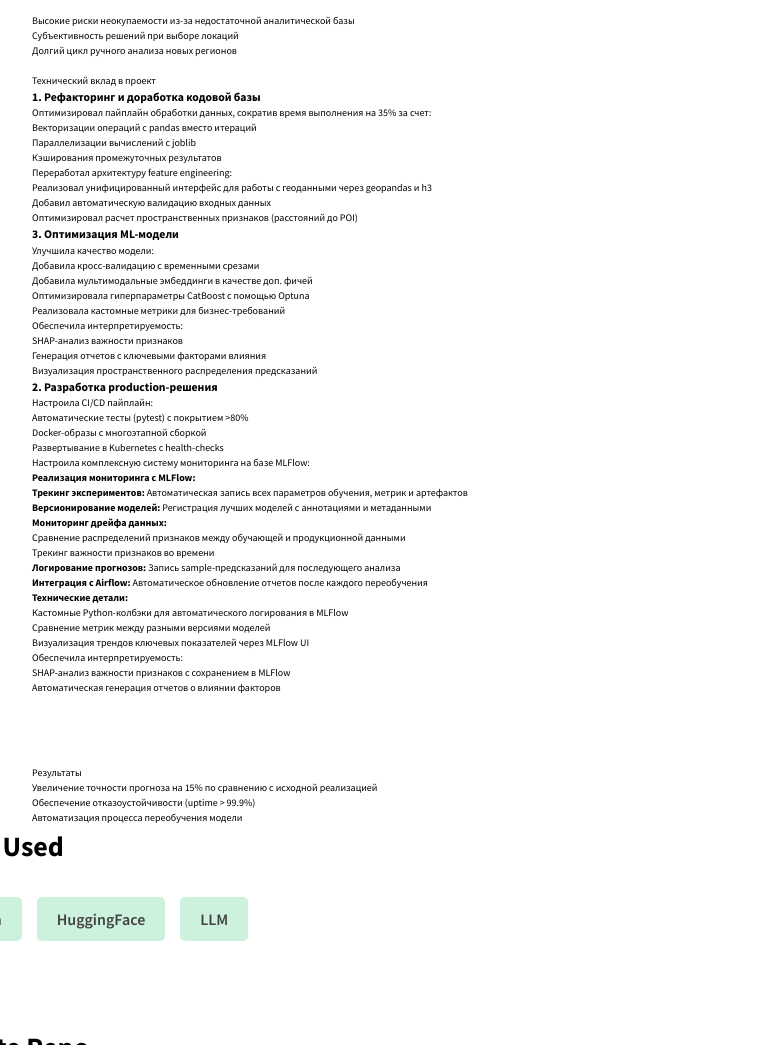
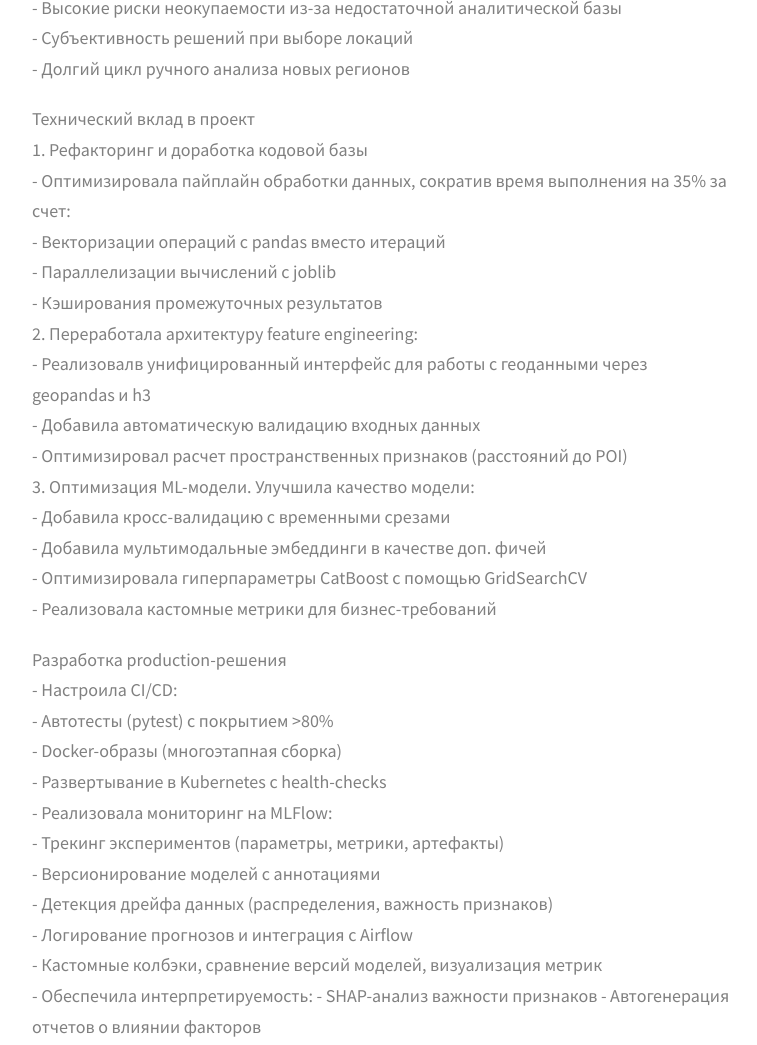
Before and after one commit to TanasevichPS/tapelich, a website: page job_sber.html in a window 1280 px wide. Shown: the part 10335-11380 px from the top of the page, without its empty margins (258-1015 px from the left). Drawn offline with Linux system fonts and the light colour scheme.

Commit message:
Update job_sber.html

```diff
--- a/job_sber.html
+++ b/job_sber.html
@@ -482,104 +482,54 @@
       Цель проекта - Создание production-системы для оценки привлекательности новых локаций для открытия
       точек присутствия компании с учетом региональных особенностей.   <br/>
       Бизнес-проблемы: <br/>
-            <li>Высокие риски неокупаемости из-за недостаточной аналитической базы</li>
-            <li>Субъективность решений при выборе локаций</li>
-            <li>Долгий цикл ручного анализа новых регионов</li>
-    <br/>
+            - Высокие риски неокупаемости из-за недостаточной аналитической базы  <br/>
+            - Субъективность решений при выборе локаций  <br/>
+            - Долгий цикл ручного анализа новых регионов    <br/>
+      </p>
+    <p class="project-details__desc-para">
     Технический вклад в проект<br/>
+    1. Рефакторинг и доработка кодовой базы  <br/>
+      - Оптимизировала пайплайн обработки данных, сократив время выполнения на 35% за счет: <br/>
+              - Векторизации операций с <code>pandas</code> вместо итераций<br/>
+              - Параллелизации вычислений с <code>joblib</code><br/>
+              - Кэширования промежуточных результатов <br/>
+    2. Переработала архитектуру feature engineering:<br/>
+     - Реализовалв унифицированный интерфейс для работы с геоданными через <code>geopandas</code> и <code>h3</code> <br/>
+       - Добавила автоматическую валидацию входных данных<br/>
+      - Оптимизировал расчет пространственных признаков (расстояний до POI)<br/>
+      3. Оптимизация ML-модели. Улучшила качество модели:<br/>
+      - Добавила кросс-валидацию с временными срезами<br/>
+      - Добавила мультимодальные эмбеддинги в качестве доп. фичей <br/>
+      - Оптимизировала гиперпараметры CatBoost с помощью GridSearchCV<br/>
+      - Реализовала кастомные метрики для бизнес-требований<br/>
 
-    <div class="contribution">
-        <h3>1. Рефакторинг и доработка кодовой базы</h3>
-        <ul>
-            <li>Оптимизировал пайплайн обработки данных, сократив время выполнения на 35% за счет:
-                <ul>
-                    <li>Векторизации операций с <code>pandas</code> вместо итераций</li>
-                    <li>Параллелизации вычислений с <code>joblib</code></li>
-                    <li>Кэширования промежуточных результатов</li>
-                </ul>
-            </li>
-            <li>Переработал архитектуру feature engineering:
-                <ul>
-                    <li>Реализовал унифицированный интерфейс для работы с геоданными через <code>geopandas</code> и <code>h3</code></li>
-                    <li>Добавил автоматическую валидацию входных данных</li>
-                    <li>Оптимизировал расчет пространственных признаков (расстояний до POI)</li>
-                </ul>
-            </li>
-        </ul>
-    </div>
+      </p>
+    <p class="project-details__desc-para">
+      Разработка production-решения <br/>
 
-    <div class="contribution">
-        <h3>3. Оптимизация ML-модели</h3>
-        <ul>
-            <li>Улучшила качество модели:
-                <ul>
-                    <li>Добавила кросс-валидацию с временными срезами</li>
-                    <li>Добавила мультимодальные эмбеддинги в качестве доп. фичей </li>
-                    <li>Оптимизировала гиперпараметры CatBoost с помощью Optuna</li>
-                    <li>Реализовала кастомные метрики для бизнес-требований</li>
-                </ul>
-            </li>
-            <li>Обеспечила интерпретируемость:
-                <ul>
-                    <li>SHAP-анализ важности признаков</li>
-                    <li>Генерация отчетов с ключевыми факторами влияния</li>
-                    <li>Визуализация пространственного распределения предсказаний</li>
-                </ul>
-            </li>
+      - Настроила CI/CD:  <br/>
+        - Автотесты (pytest) с покрытием >80%  <br/>
+        - Docker-образы (многоэтапная сборка)  <br/>
+        - Развертывание в Kubernetes с health-checks  <br/>
 
-        </ul>
-    </div>
-    <div class="contribution">
-        <h3>2. Разработка production-решения</h3>
-        <ul>
-            <li>Настроила CI/CD пайплайн:
-                <ul>
-                    <li>Автоматические тесты (pytest) с покрытием >80%</li>
-                    <li>Docker-образы с многоэтапной сборкой</li>
-                    <li>Развертывание в Kubernetes с health-checks</li>
-                </ul>
-            </li>
-        </ul>
-    </div>
+      - Реализовала мониторинг на MLFlow:  <br/>
+        - Трекинг экспериментов (параметры, метрики, артефакты)  <br/>
+        - Версионирование моделей с аннотациями  <br/>
+        - Детекция дрейфа данных (распределения, важность признаков)  <br/>
+        - Логирование прогнозов и интеграция с Airflow  <br/>
+        - Кастомные колбэки, сравнение версий моделей, визуализация метрик  <br/>
 
-    <li>Настроила комплексную систему мониторинга на базе MLFlow:
-                <div class="mlflow-details">
-                    <h4>Реализация мониторинга с MLFlow:</h4>
-                    <ul>
-                        <li><strong>Трекинг экспериментов:</strong> Автоматическая запись всех параметров обучения, метрик и артефактов</li>
-                        <li><strong>Версионирование моделей:</strong> Регистрация лучших моделей с аннотациями и метаданными</li>
-                        <li><strong>Мониторинг дрейфа данных:</strong>
-                            <ul>
-                                <li>Сравнение распределений признаков между обучающей и продукционной данными</li>
-                                <li>Трекинг важности признаков во времени</li>
-                            </ul>
-                        </li>
-                        <li><strong>Логирование прогнозов:</strong> Запись sample-предсказаний для последующего анализа</li>
-                        <li><strong>Интеграция с Airflow:</strong> Автоматическое обновление отчетов после каждого переобучения</li>
-                    </ul>
-                    <p><strong>Технические детали:</strong></p>
-                    <ul>
-                        <li>Кастомные Python-колбэки для автоматического логирования в MLFlow</li>
-                        <li>Сравнение метрик между разными версиями моделей</li>
-                        <li>Визуализация трендов ключевых показателей через MLFlow UI</li>
-                    </ul>
-                </div>
-            </li>
-            <li>Обеспечила интерпретируемость:
-                <ul>
-                    <li>SHAP-анализ важности признаков с сохранением в MLFlow</li>
-                    <li>Автоматическая генерация отчетов о влиянии факторов</li>
-                </ul>
-            </li>
-        </ul>
-    </div>
+      - Обеспечила интерпретируемость:
+        - SHAP-анализ важности признаков
+        - Автогенерация отчетов о влиянии факторов
 
-    Результаты
-    <ul>
-        <li>Увеличение точности прогноза на 15% по сравнению с исходной реализацией</li>
-        <li>Обеспечение отказоустойчивости (uptime > 99.9%)</li>
-        <li>Автоматизация процесса переобучения модели</li>
-    </ul>
+    </p>
+    <p class="project-details__desc-para">
+    Результаты <br/>
+          - Увеличение точности прогноза на 15% по сравнению с исходной реализацией <br/>
+          - Обеспечение отказоустойчивости (uptime > 99.9%) <br/>
+          - Автоматизация процесса переобучения модели<br/>
+
               </p>
             </div>
             <div class="project-details__tools-used">
```
